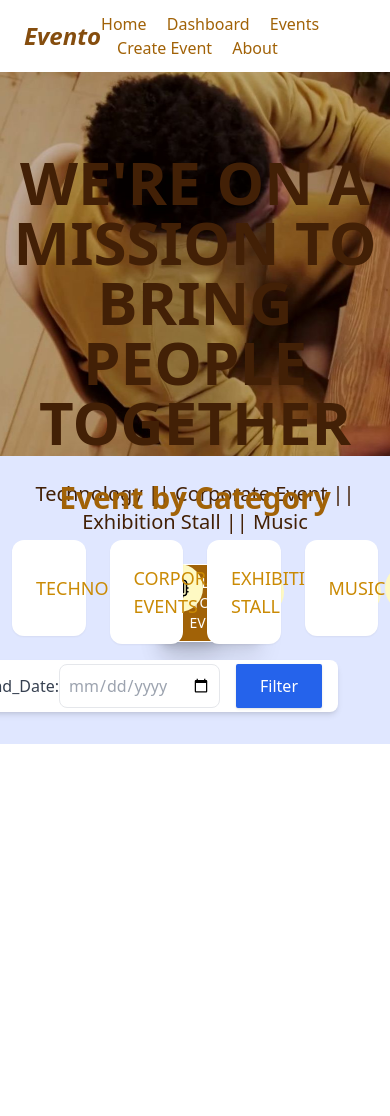
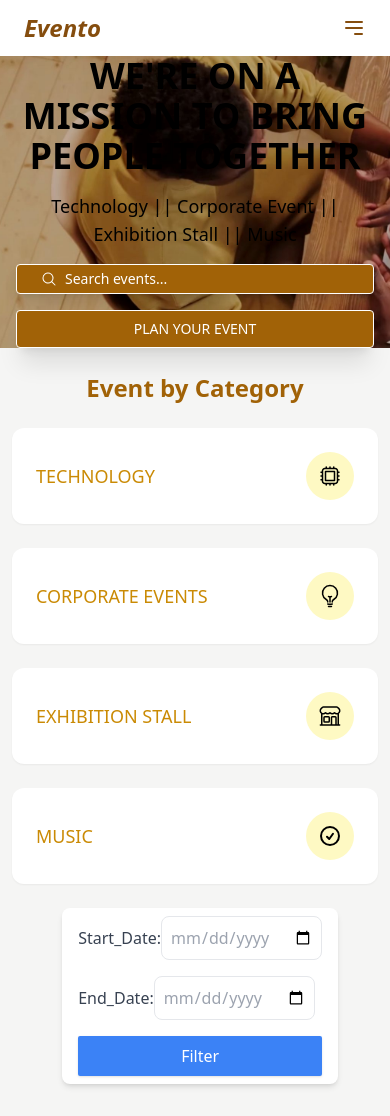
Before and after one commit to NowshinBushra/event-management, a Django app: page / in a window 390 px wide; the page is wider, and only the part inside the window is pictured. Before the commit the page ends 744 px from the top of that part, so only its background shows below. Run offline with Django 5.2, Linux system fonts and the light colour scheme; data that the repository does not hold is empty; some libraries are stand-ins or nearby versions.

Commit message:
responsive layout implemented

```diff
--- a/events/templates/event_detail.html
+++ b/events/templates/event_detail.html
@@ -8,7 +8,7 @@
 </head>
 <body>
     {% include "navbar.html" %}
-    <div class="bg-slate-400 text-white font-semibold m-60 p-44">
+    <div class="bg-slate-400 text-white font-semibold mx-4 my-10 md:m-20 lg:mx-60 lg:my-30 p-6 md:p-10 lg:p-44  shadow-md">
         <div class="">
             <h2 class="text-xl font-bold"><span class="text-yellow-200">Event Title: </span>{{ event.title }}</h2>
             <p><span class="text-yellow-200">Description: </span>{{ event.description }}</p>
@@ -19,7 +19,7 @@
                             {% endfor %}
             </p>
         </div>
-        <div class="text-teal-800 mt-5">
+        <div class="text-teal-800 mt-5 flex flex-wrap gap-3">
             <span class="bg-yellow-50 px-4 py-2 mx-1">Date: {{ event.date }}</span>
             <span class="bg-yellow-50 px-4 py-2 mx-1">time: {{ event.time }}</span>
             <span class="bg-yellow-50 px-4 py-2 mx-1">location: {{ event.location }}</span>
--- a/events/templates/event_form.html
+++ b/events/templates/event_form.html
@@ -12,9 +12,6 @@
     {% include "navbar.html" %}
     <div class="w-1/2 mx-auto mt-8">
     <div>
-        {% comment %} {% if message %}
-            <p>{{message}}</p>
-        {% endif %} {% endcomment %}
         {% if messages %}
             {% for message in messages %}
                 <div class="px-2 py-1 {% if message.tags == 'success' %}bg-green-500{% endif %} ">{{message}}</div>
--- a/events/templates/home.html
+++ b/events/templates/home.html
@@ -14,33 +14,31 @@
   {% include "navbar.html" %}
       <main>
         {% comment %} Banner {% endcomment %}
-        <div class="h-96 w-full text-center text-yellow-950 banner">
-          <h1 class="text-6xl font-semibold pt-20">WE'RE ON A MISSION TO BRING PEOPLE TOGETHER</h1>
-          <h5 class="text-xl py-7">Technology || Corporate Event || Exhibition Stall || Music</h5>
+        <div class="banner h-96 w-full text-center text-yellow-50 flex flex-col justify-center px-4 bg-cover bg-center">
+          <h1 class="text-4xl md:text-6xl font-semibold">WE'RE ON A MISSION TO BRING PEOPLE TOGETHER</h1>
+          <h5 class="text-lg md:text-xl py-4">Technology || Corporate Event || Exhibition Stall || Music</h5>
 
-          <div class="flex justify-center">
+          <div class="flex flex-col md:flex-row justify-center gap-4">
 
-              <div class="w-1/6 max-w-sm -me-16 shadow-xl p-1.5 rounded border border-white">
-                <a href="{% url 'show-events' %}" class="top-1 right-1 flex items-center rounded bg-yellow-700 py-1 px-2.5 text-center text-sm text-white " type="button">
+
+                <a href="{% url 'show-events' %}" class="flex items-center rounded border border-white bg-yellow-700 py-1 px-6 text-center text-sm text-white shadow-lg" type="button">
                   <svg xmlns="http://www.w3.org/2000/svg" viewBox="0 0 24 24" fill="currentColor" class="w-4 h-4 mr-2">
                     <path fill-rule="evenodd" d="M10.5 3.75a6.75 6.75 0 1 0 0 13.5 6.75 6.75 0 0 0 0-13.5ZM2.25 10.5a8.25 8.25 0 1 1 14.59 5.28l4.69 4.69a.75.75 0 1 1-1.06 1.06l-4.69-4.69A8.25 8.25 0 0 1 2.25 10.5Z" clip-rule="evenodd" />
                   </svg>
 
                   Search events...
                 </a>
-              </div>
 
-            <div class="w-1/5 max-w-sm">
-              <button class="bg-yellow-700 hover:font-medium shadow-xl border py-2 px-8 border-white text-center text-sm text-white"><a href="{% url 'create-event' %}">PLAN YOUR EVENT</a></button>
-            </div>
+                <a href="{% url 'create-event' %}" class="bg-yellow-700 hover:font-medium shadow-xl rounded border py-2 px-8 border-white text-center text-sm text-white">PLAN YOUR EVENT</a>
+
           </div>
         </div>
 
 
         {% comment %} Event by category {% endcomment %}
-        <div class='bg-indigo-100 px-3 pb-8'>
-          <h1 class="text-3xl font-semibold py-6 text-center text-yellow-700">Event by Category</h1>
-          <div class="grid grid-cols-4 gap-6 mb-4">
+        <div class='bg-stone-100 px-3 pb-8'>
+          <h1 class="text-2xl md:text-3xl font-semibold py-6 text-center text-yellow-700">Event by Category</h1>
+          <div class="grid grid-cols-1 sm:grid-cols-2 md:grid-cols-4 gap-6">
 
             {% comment %} TECHNOLOGY {% endcomment %}
             <a href="{% url 'events-by-category' %}?category=1"
@@ -115,41 +113,35 @@
 
           </div>
             {% comment %} search by date {% endcomment %}
-            <form method="GET">
-            <div class="flex justify-end  mx-10">
-              <div class="">
-                <div class="flex gap-4 bg-white px-4 py-1 rounded-lg shadow-md">
-                  <div class="flex items-center flex-row">
+            <form method="GET" class="flex justify-end mt-6 mx-10">
+                <div class="flex flex-col md:flex-row gap-4 bg-white px-4 py-2 rounded-lg shadow-md">
+                  <div class="flex items-center">
                     <label class="text-gray-700 font-medium" for="start_date">Start_Date: </label>
                     <input class="text-gray-400 border rounded-lg p-2" type="date" name="start_date">
                   </div>
 
-                  <div class="flex items-center flex-row">
+                  <div class="flex items-center">
                     <label class=" text-gray-700 font-medium" for="end_date">End_Date: </label>
                     <input class="text-gray-400 border rounded-lg p-2" type="date" name="end_date">
                   </div>
 
-                  <button class="bg-blue-600 text-white px-6 rounded-sm shadow hover:bg-blue-700" type="submit">Filter</button>
+                  <button class="bg-blue-500 text-white px-6 py-2 rounded-sm shadow hover:bg-blue-600" type="submit">Filter</button>
                 </div>
-              </div>
-            </div>
-
-
+            </form>
 
           {% comment %} Dynamic Events {% endcomment %}
           {% for event in events %}
-          <div class="flex justify-between items-center shadow-lg bg-amber-100 p-8 my-4 mx-96">
+          <div class="flex flex-col md:flex-row justify-between items-center shadow-lg bg-amber-100 p-8 my-4 mx-4 md:mx-32 lg:mx-96">
             <div>
-              <h2><span class="text-amber-800 font-medium">Event Title:</span> {{event.title}}</h2>
+              <h2 class="text-lg "><span class="text-amber-800 font-medium">Event Title:</span> {{event.title}}</h2>
               <p><span class="text-amber-800 font-medium">Description:</span> {{event.description}}</p>
               <p><span class="text-amber-800 font-medium">Participants:</span> {{event.participant_count}}</p>
             </div>
-            <div>
-            <a class="bg-yellow-600 rounded p-6 shadow-sm" href="{% url 'event-detail' event.id%}">Ticket and details</a>
+            <div class="mt-4 md:mt-0">
+            <a class="bg-yellow-600 text-white px-4 py-2 rounded shadow-sm hover:bg-yellow-700" href="{% url 'event-detail' event.id%}">Ticket and details</a>
             </div>
           </div>
           {% endfor %}
-        </form>
         </div>
 
       </main>
--- a/events/templates/navbar.html
+++ b/events/templates/navbar.html
@@ -14,23 +14,40 @@
         <nav class="container mx-auto px-6 py-3">
           <div class="flex justify-between items-center">
             <div class="text-2xl italic font-bold text-yellow-800">Evento</div>
-            <div class="md:flex space-x-4">
+
+            <div class="hidden md:flex space-x-4">
               <a href="/events" class="text-yellow-700 hover:font-medium">Home</a>
               <a href="{% url 'organizer-dashboard' %}" class="text-yellow-700 hover:font-medium">Dashboard</a>
               <a href="{% url 'show-events' %}" class="text-yellow-700 hover:font-medium">Events</a>
-              <a href="{% url 'create-event' %}" class="text-yellow-700 hover:font-medium">Create Event</a>
+              <a href="{% url 'create-event' %}" class="text-yellow-700 hover:font-medium">Create-Event</a>
               <a href="#" class="text-yellow-700 hover:font-medium">About</a>
             </div>
+
+            {% comment %} mmobile toggle button {% endcomment %}
+            <button id="menu-toggle" class="md:hidden focus:outline-none">
+              <svg class="w-6 h-6 text-yellow-800" fill="none" stroke="currentColor" viewBox="0 0 24 24" xmlns="http://www.w3.org/2000/svg">
+                <path stroke-linecap="round" stroke-linejoin="round" stroke-width="2" d="M4 6h16M4 12h16m-7 6h7"></path>
+              </svg>
+            </button>
           </div>
 
 
-          <div id="" class="md:hidden hidden mt-4">
-            <a href="#" class="block py-2 text-gray-600 hover:text-gray-800">Home</a>
+          <div id="mobile-menu" class="hidden md:hidden mt-4 space-y-2">
+            <a href="/events" class="block py-2 text-gray-600 hover:text-gray-800">Home</a>
             <a href="{% url 'organizer-dashboard' %}" class="block py-2 text-gray-600 hover:text-gray-800">Dashboard</a>
             <a href="{% url 'show-events' %}" class="block py-2 text-gray-600 hover:text-gray-800">Events</a>
-            <a href="{% url 'create-event' %}" class="block py-2 text-gray-600 hover:text-gray-800">Create Event</a>
+            <a href="{% url 'create-event' %}" class="block py-2 text-gray-600 hover:text-gray-800">Create-Event</a>
           </div>
         </nav>
       </header>
+
+      <script>
+        const menuToggle = document.getElementById('menu-toggle');
+        const mobileMenu = document.getElementById('mobile-menu');
+
+        menuToggle.addEventListener('click', () => {
+          mobileMenu.classList.toggle('hidden');
+        });
+      </script>
 </body>
 </html>
--- a/events/views.py
+++ b/events/views.py
@@ -65,6 +65,8 @@ def create_event(request):
 
             messages.success(request, "Event added successfully")
             return redirect('create-event')
+        else:
+            messages.error(request, "Please correct the errors below.")
 
     context = {"form": form}
     return render(request, "event_form.html", context)
@@ -82,6 +84,8 @@ def update_event(request, id):
 
             messages.success(request, "Event updated successfully")
             return redirect('update-event', id)
+        else:
+            messages.error(request, "Please correct the errors below.")
 
     context = {"form": form}
     return render(request, "event_form.html", context)
--- a/static/css/style.css
+++ b/static/css/style.css
@@ -2,4 +2,6 @@
     background-image: url('/static/images/banner2.jpg');
     background-size:cover;
     background-position: center;
+    height: 100%;
+    color: black;
 }
```
Also changed, not shown: events/forms.py (+4 -25 lines), events/templates/organizer-dashboard.html (+17 -17 lines), events/templates/show_events.html (+10 -15 lines).
